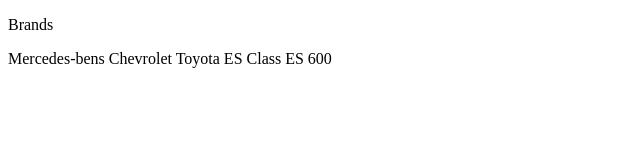
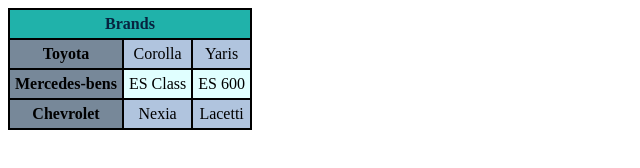
Before and after one commit to Alishergoold/TutorialHTMLCSS, a plain HTML site: page index.html in a window 1280 px wide. Shown: the whole page, without its empty margins (0-640 px from the left). Drawn offline with Linux system fonts and the light colour scheme.

Commit message:
добавил таблицу

```diff
--- a/index.html
+++ b/index.html
@@ -4,20 +4,29 @@
     <meta charset="UTF-8">
     <meta name="viewport" content="width=device-width, initial-scale=1.0">
     <meta http-equiv="X-UA-Compatible" content="ie=edge">
+    <link rel="stylesheet" href="style.css">
     <title>BRAND CARS</title>
 </head>
 <body>
-    <p>Brands</p>
-    <td>
-        <th>Mercedes-bens</th>
-        <th>Chevrolet</th>
-        <th>Toyota</th>
-    </td>
-    <td>
-        <tr>ES Class</tr>
-        <tr>ES 600</tr>
-    </td>
 
+    <table cellpadding = "5">
+        <td class="header" colspan= "3">Brands</td>
+    <tr>
+        <th class="brands">Toyota</th>
+        <td class="models">Corolla</td>
+        <td class="models">Yaris</td>
+    </tr>
+    <tr>
+        <th class="brands">Mercedes-bens</th>
+        <td class="moduls">ES Class</td>
+        <td class="moduls">ES 600</td>
+    </tr>
+    <tr>
+        <th class="brands">Chevrolet</th>
+            <td class="models">Nexia</td>
+            <td class="models">Lacetti</td>
+        </tr>
+    </table>
 
 </body>
 </html>
--- /dev/null
+++ b/style.css
@@ -0,0 +1,32 @@
+.header {
+    color: rgb(7, 35, 63);
+    font-weight: bolder;
+    font-family: sans-serif 'Franklin Gothic Medium', 'Arial Narrow', Arial, sans-serif;
+    text-align: center;
+    background-color: lightseagreen;
+}
+td {
+    border: 2px solid black;
+
+}
+table {
+    text-align: center;
+    border-collapse: collapse;
+    border: 2px solid black;
+
+}
+tr {
+    border: 2px solid black;
+}
+th {
+    border: 2px solid black;
+}
+.brands {
+    background-color: lightslategray;
+}
+.models {
+    background-color: lightsteelblue;
+}
+.moduls {
+    background-color: lightcyan;
+}
```
